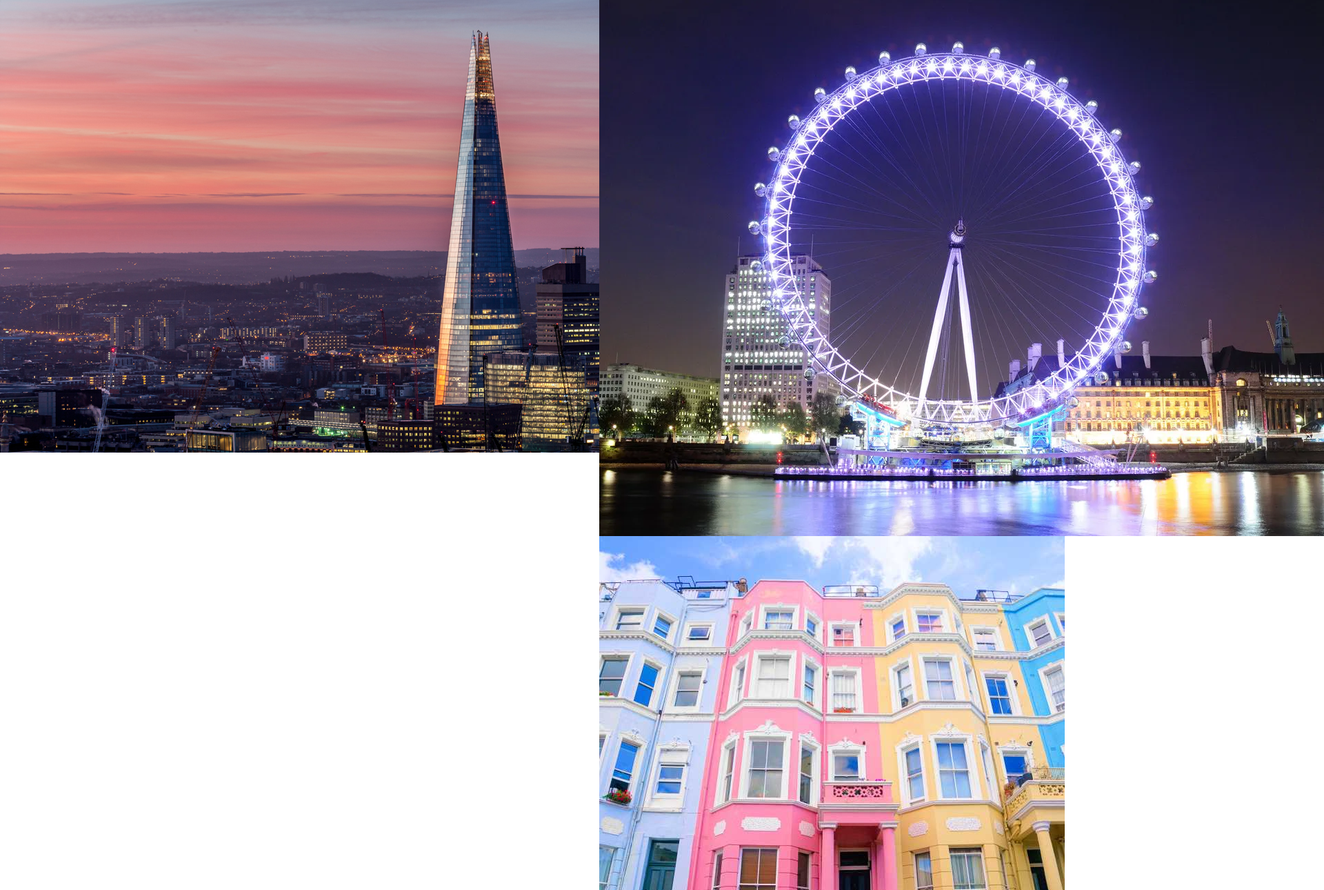
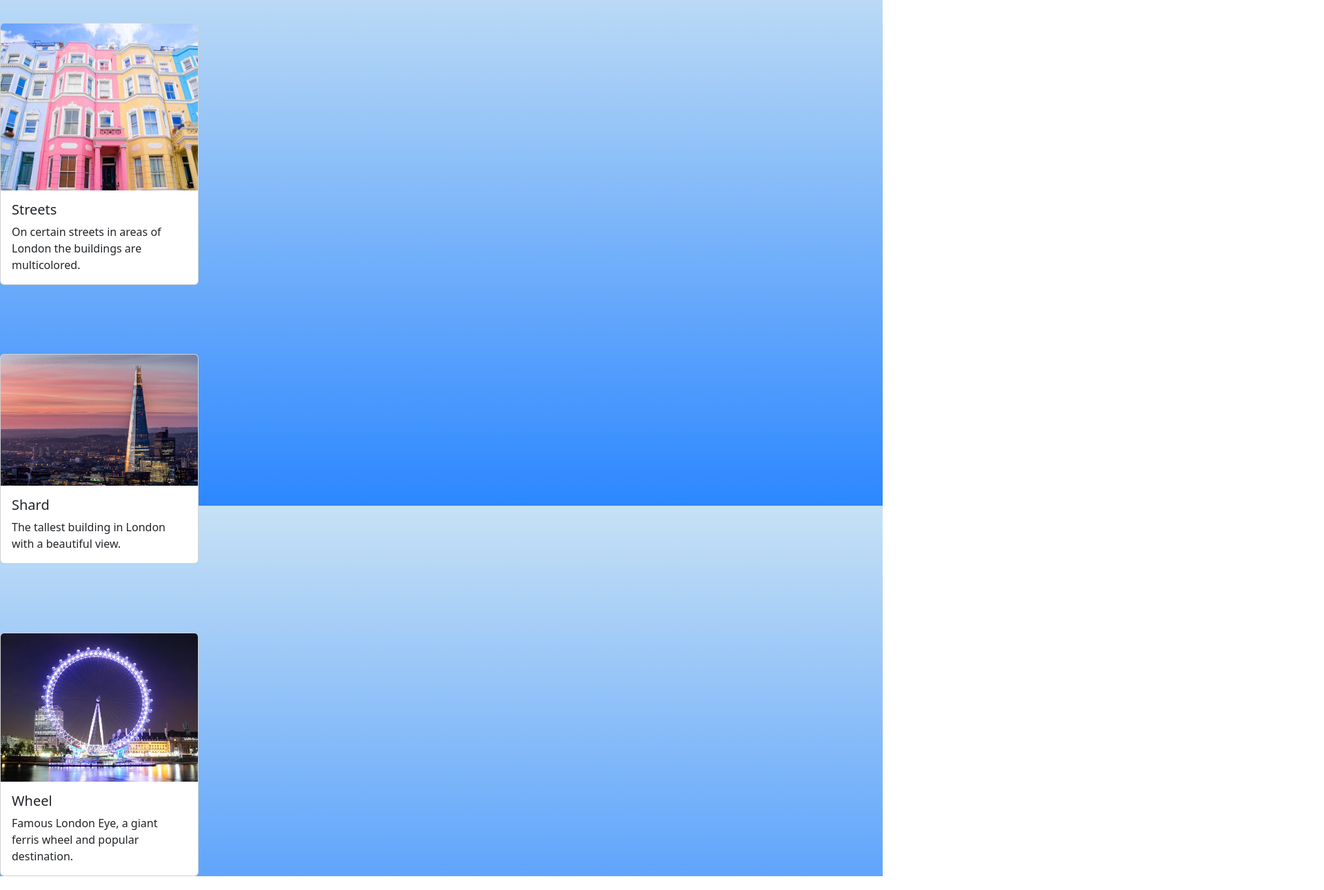
Before and after one commit to hayley-exe/Summer-tainment-Site, a plain HTML site: page london.html in a window 1280 px wide. Shown: the part 67-1357 px from the top of the page at 69% size, 1920 px wide, since content can reach past the window. Drawn offline with nearby package versions, Linux system fonts and the light colour scheme.

Commit message:
the rise and fall my sanity... and the Roman Empire

```diff
--- a/london.html
+++ b/london.html
@@ -16,6 +16,7 @@
             integrity="sha384-T3c6CoIi6uLrA9TneNEoa7RxnatzjcDSCmG1MXxSR1GAsXEV/Dwwykc2MPK8M2HN"
             crossorigin="anonymous"
         />
+        <link href="style.css" rel="stylesheet">
     </head>
 
     <body>
@@ -85,21 +86,29 @@
         </nav>
 
         </header>
-        <main>
-            <h1>London</h1>
-            <div class="row">
-                <div class="col-8 big">
-                    <img src="imgs/londonshard.jpg">
-                </div>
-                <div class="col-4 subrow">
-                    <div class="col-12 top">
-                        <img src="imgs/londonwheel.webp">
-                    </div>
-                    <div class="col-12 bottom">
-                        <img src="imgs/pastellondon.jpg" class="obj-middle">
-                    </div>
-                </div>
-            </div>
+        <div class="card" style="width: 18rem;">
+            <img class="card-img-top" src="imgs/pastellondon.jpg">
+            <div class="card-body">
+              <h5 class="card-title">Streets</h5>
+              <p class="card-text">On certain streets in areas of London the buildings are multicolored.</p>
+              </div>
+              </div>
+
+              <div class="card" style="width: 18rem;">
+                <img class="card-img-top" src="imgs/londonshard.jpg">
+                <div class="card-body">
+                  <h5 class="card-title">Shard</h5>
+                  <p class="card-text">The tallest building in London with a beautiful view.</p>
+                  </div>
+                  </div>
+
+                  <div class="card" style="width: 18rem;">
+                    <img class="card-img-top" src="imgs/londonwheel.webp">
+                    <div class="card-body">
+                      <h5 class="card-title">Wheel</h5>
+                      <p class="card-text">Famous London Eye, a giant ferris wheel and popular destination.</p>
+                      </div>
+                      </div>
         </main>
         <footer>
             <!-- place footer here -->
--- a/style.css
+++ b/style.css
@@ -32,3 +32,18 @@ h1 {
   margin-left: auto;
   margin-right: auto;
 }
+.card {
+margin-top:100px; ;
+}
+body {
+background: linear-gradient(to top, #2c87ff 0%, #c7e1f5 100%);;
+}
+.words {
+  box-shadow: 2px #00acf0;
+  background-color: hsl(209, 100%, 94%);
+}
+.intro {
+  margin-left: auto;
+  margin-right: auto;
+  margin-top: 100px;
+}
```
Also changed, not shown: index.html (+4 -0 lines), italy.html (+3 -0 lines).
